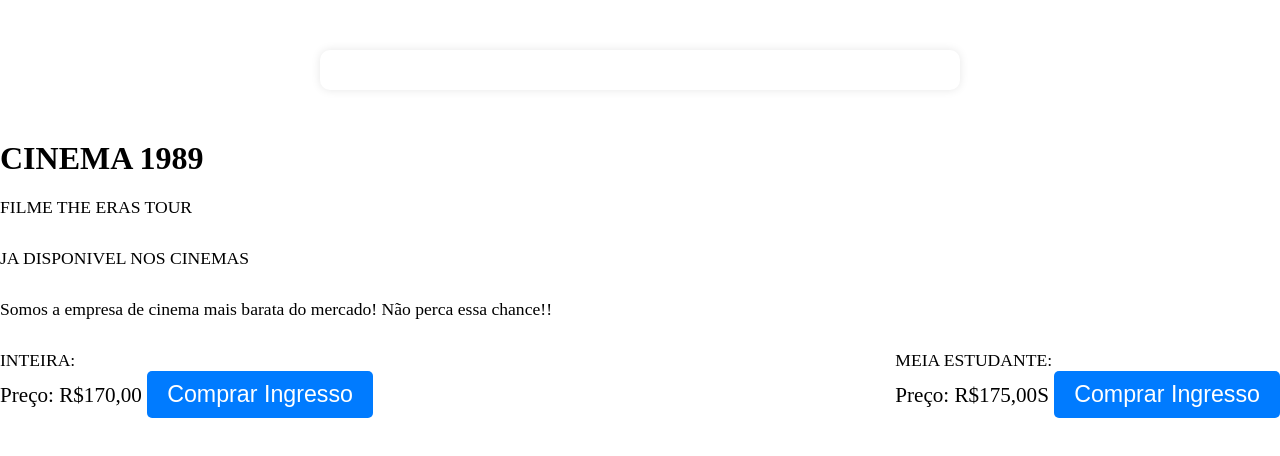
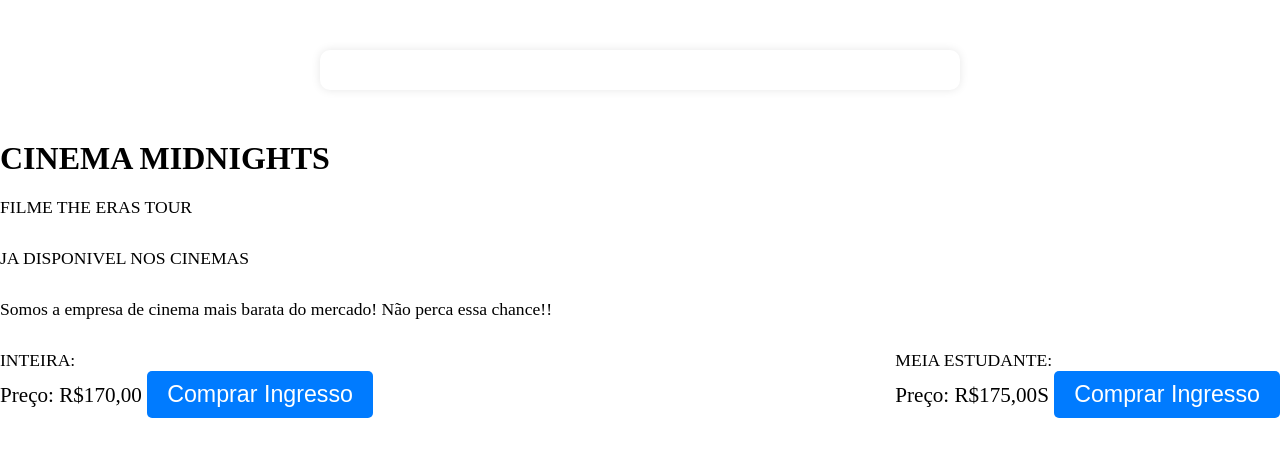
Before and after one commit to Nicolypp/PROJETO-CINEMA, a plain HTML site: page index.html in a window 1280 px wide. Drawn offline with Linux system fonts and the light colour scheme.

Commit message:
Update index.html

```diff
--- a/index.html
+++ b/index.html
@@ -3,12 +3,12 @@
 <head>
     <meta charset="UTF-8">
     <meta name="viewport" content="width=device-width, initial-scale=1.0">
-    <title>CINEMA 1989</title>
+    <title>CINEMA MIDNIGHTS</title>
     <link rel="stylesheet" href="styles.css"></linkrel>
 </head>
 <body>
     <div class="container"></div>
-    <h1> CINEMA 1989 </h1>
+    <h1> CINEMA MIDNIGHTS </h1>
     <p>FILME THE ERAS TOUR</p>
     <p>JA DISPONIVEL NOS CINEMAS</p>
     <p>Somos a empresa de cinema
```
